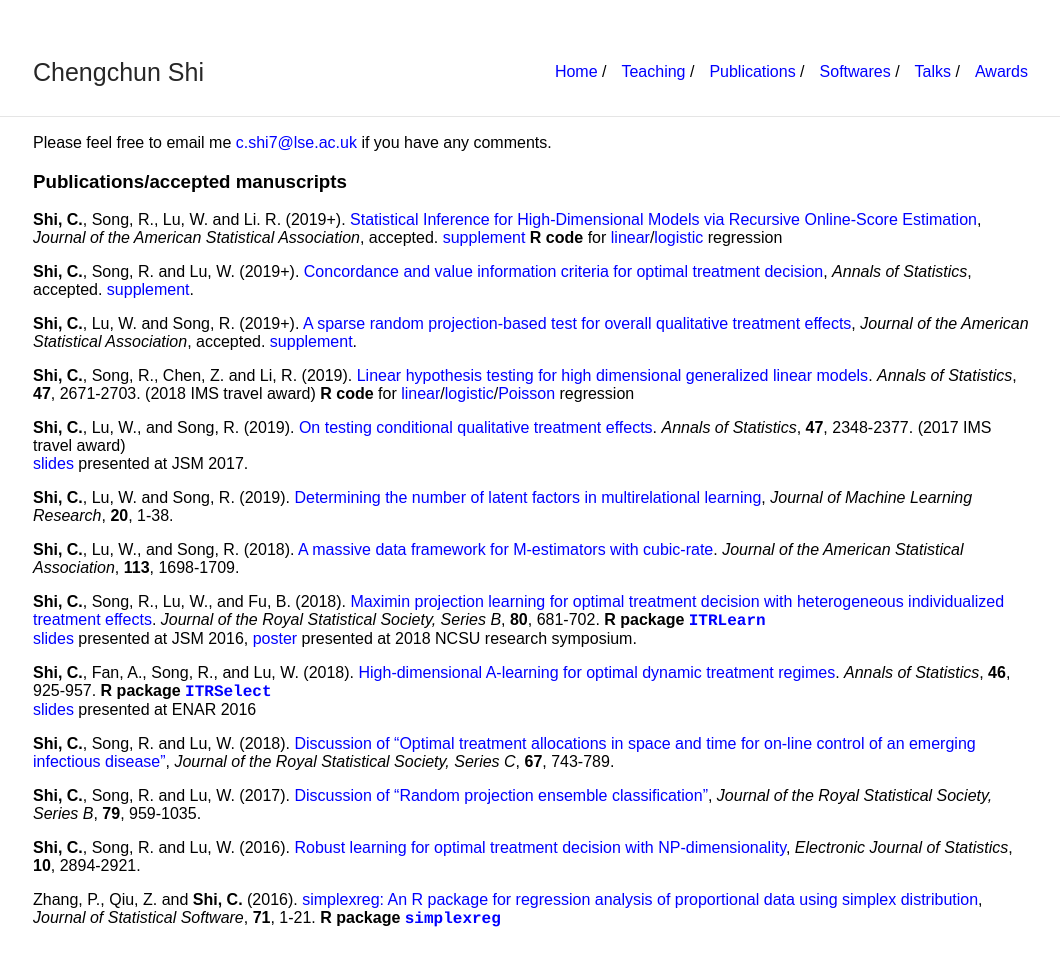
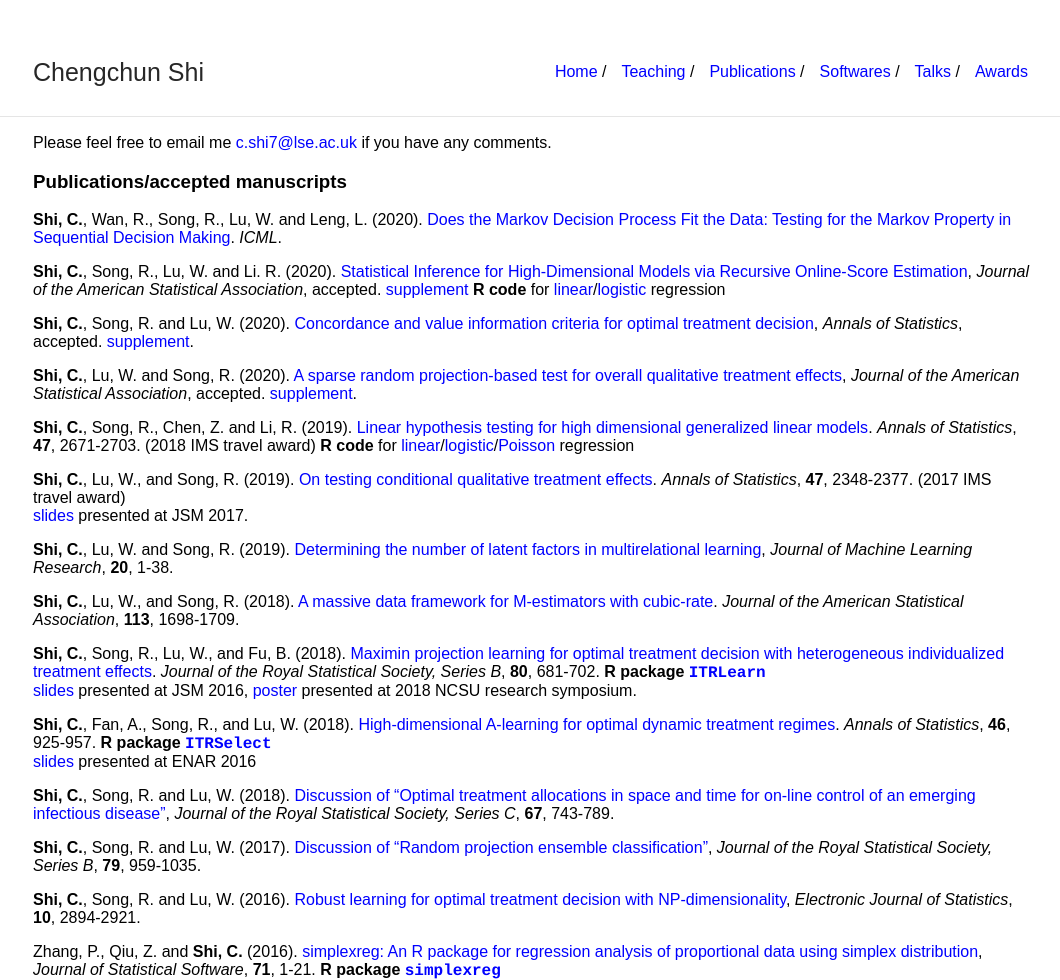
Before and after one commit to callmespring/callmespring.github.io, a Jekyll site: the page built from publication.md, in a window 1280 px wide. Shown: the whole page, without its empty margins (107-1167 px from the left). Built offline with Jekyll 4.4.1, drawn with Linux system fonts in a browser that asks for light colours; before the commit the page ends 928 px from its top, so only the background shows below that.

Commit message:
Update publication.md

```diff
--- a/publication.md
+++ b/publication.md
@@ -8,13 +8,14 @@ title: Publication
 Please feel free to email me <c.shi7@lse.ac.uk> if you have any comments.
 
 ### Publications/accepted manuscripts
+**Shi, C.**, Wan, R., Song, R., Lu, W. and Leng, L. (2020). [Does the Markov Decision Process Fit the Data: Testing for the Markov Property in Sequential Decision Making](https://arxiv.org/pdf/2002.01751.pdf). _ICML_.
 
-**Shi, C.**, Song, R., Lu, W. and Li. R. (2019+). [Statistical Inference for High-Dimensional Models via Recursive Online-Score Estimation](./paper/HDCIv3un.pdf), _Journal of the American Statistical Association_, accepted. [supplement](./paper/suppHDCIv3un.pdf)
+**Shi, C.**, Song, R., Lu, W. and Li. R. (2020). [Statistical Inference for High-Dimensional Models via Recursive Online-Score Estimation](./paper/HDCIv3un.pdf), _Journal of the American Statistical Association_, accepted. [supplement](./paper/suppHDCIv3un.pdf)
 **R code** for [<font size="3">linear</font>](./code/sample_linear.r)/[<font size="3">logistic</font>](./code/sample_logistic.r) regression
 
-**Shi, C.**, Song, R. and Lu, W. (2019+). [Concordance and value information criteria for optimal treatment decision](./paper/CIVIC1.pdf), _Annals of Statistics_, accepted. [supplement](./paper/suppCIVIC1.pdf).
+**Shi, C.**, Song, R. and Lu, W. (2020). [Concordance and value information criteria for optimal treatment decision](./paper/CIVIC1.pdf), _Annals of Statistics_, accepted. [supplement](./paper/suppCIVIC1.pdf).
 
-**Shi, C.**, Lu, W. and Song, R. (2019+). [A sparse random projection-based test for overall qualitative treatment effects](./paper/OQTE.pdf), _Journal of the American Statistical Association_, accepted. [supplement](./paper/suppOQTE.pdf).
+**Shi, C.**, Lu, W. and Song, R. (2020). [A sparse random projection-based test for overall qualitative treatment effects](./paper/OQTE.pdf), _Journal of the American Statistical Association_, accepted. [supplement](./paper/suppOQTE.pdf).
 
 **Shi, C.**, Song, R., Chen, Z. and Li, R. (2019). [Linear hypothesis testing for high dimensional generalized linear models](https://projecteuclid.org/euclid.aos/1564797860).
 _Annals of Statistics_, **47**, 2671-2703. (2018 IMS travel award)
```
